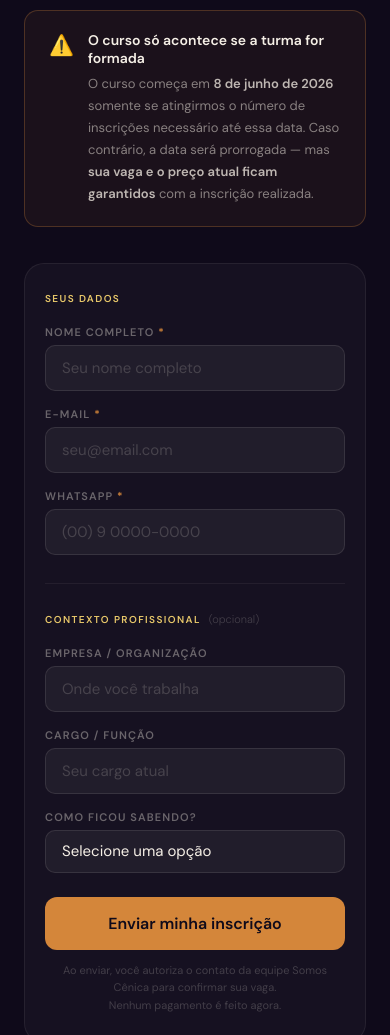
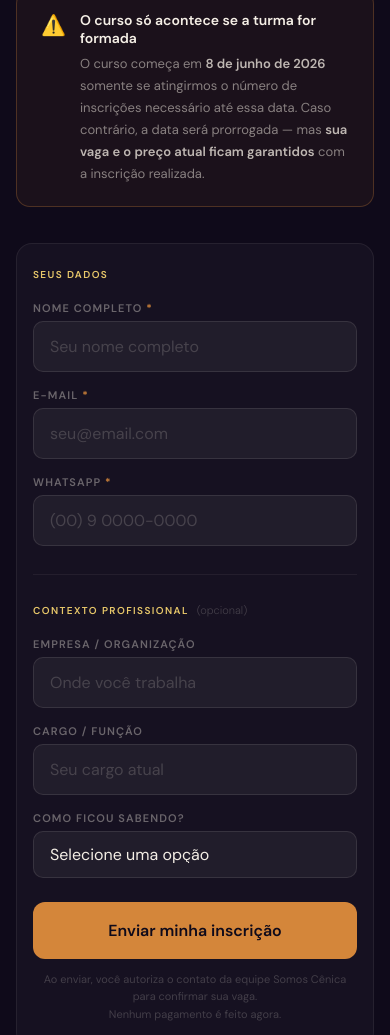
Before and after one commit to cambraiahumor-design/cenica, a website: page inscricao.html in a window 390 px wide. Shown: the part 823-1858 px from the top of the page. Drawn offline with nearby package versions, Linux system fonts and the light colour scheme.

Commit message:
Otimiza inscricao.html para mobile
- font-size 16px nos inputs (evita zoom automático no iOS)
- Botões de cidade empilham verticalmente em telas < 480px
- Padding responsivo em hero, formulário, aviso e info
- -webkit-appearance none para inputs no Safari/iOS
- touch-action e tap-highlight nos botões
- Targets de toque maiores (padding 14px/18px)

```diff
--- a/inscricao.html
+++ b/inscricao.html
@@ -41,7 +41,7 @@
       position: fixed;
       top: 0; left: 0; right: 0;
       z-index: 100;
-      padding: 16px 32px;
+      padding: 14px 20px;
       display: flex;
       align-items: center;
       justify-content: space-between;
@@ -71,11 +71,12 @@
 
     /* ── Hero ───────────────────────────────────── */
     .insc-hero {
-      padding: 64px 24px 40px;
+      padding: 48px 20px 36px;
       text-align: center;
       max-width: 640px;
       margin: 0 auto;
     }
+    @media (min-width: 640px) { .insc-hero { padding: 64px 24px 40px; } }
     .insc-badge {
       display: inline-block;
       padding: 4px 14px;
@@ -110,7 +111,10 @@
       gap: 12px;
       justify-content: center;
       flex-wrap: wrap;
-      padding: 0 24px 40px;
+      padding: 0 20px 40px;
+    }
+    @media (max-width: 480px) {
+      .city-selector { flex-direction: column; }
     }
     .city-btn {
       display: flex;
@@ -125,6 +129,7 @@
       transition: all 0.2s;
       font-family: var(--font-body);
       text-align: left;
+      -webkit-tap-highlight-color: transparent;
     }
     .city-btn:hover {
       border-color: rgba(212,134,58,0.35);
@@ -143,8 +148,9 @@
     .curso-info {
       max-width: 720px;
       margin: 0 auto;
-      padding: 0 24px 32px;
+      padding: 0 16px 32px;
     }
+    @media (min-width: 560px) { .curso-info { padding: 0 24px 32px; } }
     .curso-info-panel {
       background: rgba(245,239,230,0.03);
       border: 1px solid rgba(245,239,230,0.07);
@@ -169,8 +175,9 @@
     .aviso-turma {
       max-width: 720px;
       margin: 0 auto 36px;
-      padding: 0 24px;
+      padding: 0 16px;
     }
+    @media (min-width: 560px) { .aviso-turma { padding: 0 24px; } }
     .aviso-box {
       background: rgba(212,134,58,0.06);
       border: 1px solid rgba(212,134,58,0.28);
@@ -189,15 +196,17 @@
     .form-wrap {
       max-width: 720px;
       margin: 0 auto;
-      padding: 0 24px 80px;
+      padding: 0 16px 80px;
     }
+    @media (min-width: 560px) { .form-wrap { padding: 0 24px 80px; } }
     .form-card {
       background: rgba(245,239,230,0.03);
       border: 1px solid rgba(245,239,230,0.07);
-      border-radius: 20px;
-      padding: 40px;
+      border-radius: 16px;
+      padding: 24px 16px;
     }
-    @media (max-width: 600px) { .form-card { padding: 28px 20px; } }
+    @media (min-width: 480px) { .form-card { padding: 32px 28px; border-radius: 20px; } }
+    @media (min-width: 640px) { .form-card { padding: 40px; } }
 
     .form-section-label {
       font-size: 10px;
@@ -236,16 +245,19 @@
       background: rgba(245,239,230,0.05);
       border: 1px solid rgba(245,239,230,0.1);
       border-radius: 10px;
-      padding: 12px 16px;
+      padding: 14px 16px;
       font-family: var(--font-body);
-      font-size: 15px;
+      font-size: 16px; /* 16px evita zoom automático no iOS */
       color: var(--cream);
       width: 100%;
       outline: none;
       transition: border-color 0.2s, background 0.2s;
+      -webkit-appearance: none;
+      -moz-appearance: none;
+      appearance: none;
     }
     input::placeholder { color: rgba(245,239,230,0.18); }
-    select { appearance: none; cursor: pointer; }
+    select { cursor: pointer; }
     select option { background: #1a0e30; color: var(--cream); }
 
     input:focus, select:focus {
@@ -272,7 +284,7 @@
     /* ── Submit ─────────────────────────────────── */
     .btn-submit {
       width: 100%;
-      padding: 16px 32px;
+      padding: 18px 32px;
       background: var(--spotlight);
       color: var(--void);
       font-family: var(--font-body);
@@ -283,9 +295,11 @@
       cursor: pointer;
       margin-top: 8px;
       transition: opacity 0.2s, transform 0.1s;
+      -webkit-tap-highlight-color: transparent;
+      touch-action: manipulation;
     }
     .btn-submit:hover { opacity: 0.88; }
-    .btn-submit:active { transform: scale(0.99); }
+    .btn-submit:active { transform: scale(0.98); opacity: 0.85; }
     .btn-submit:disabled { opacity: 0.45; cursor: not-allowed; }
 
     .form-fine {
```
